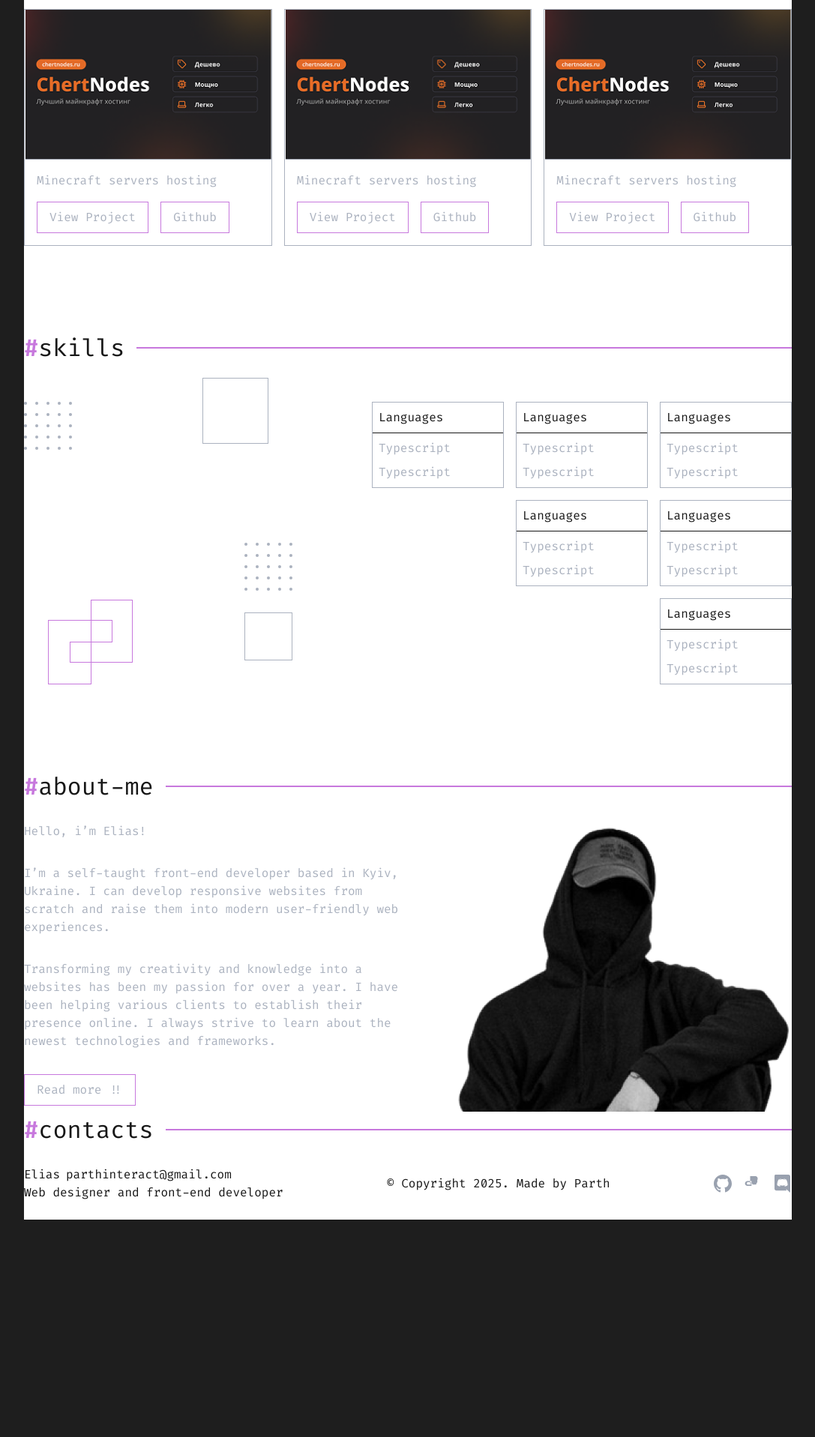
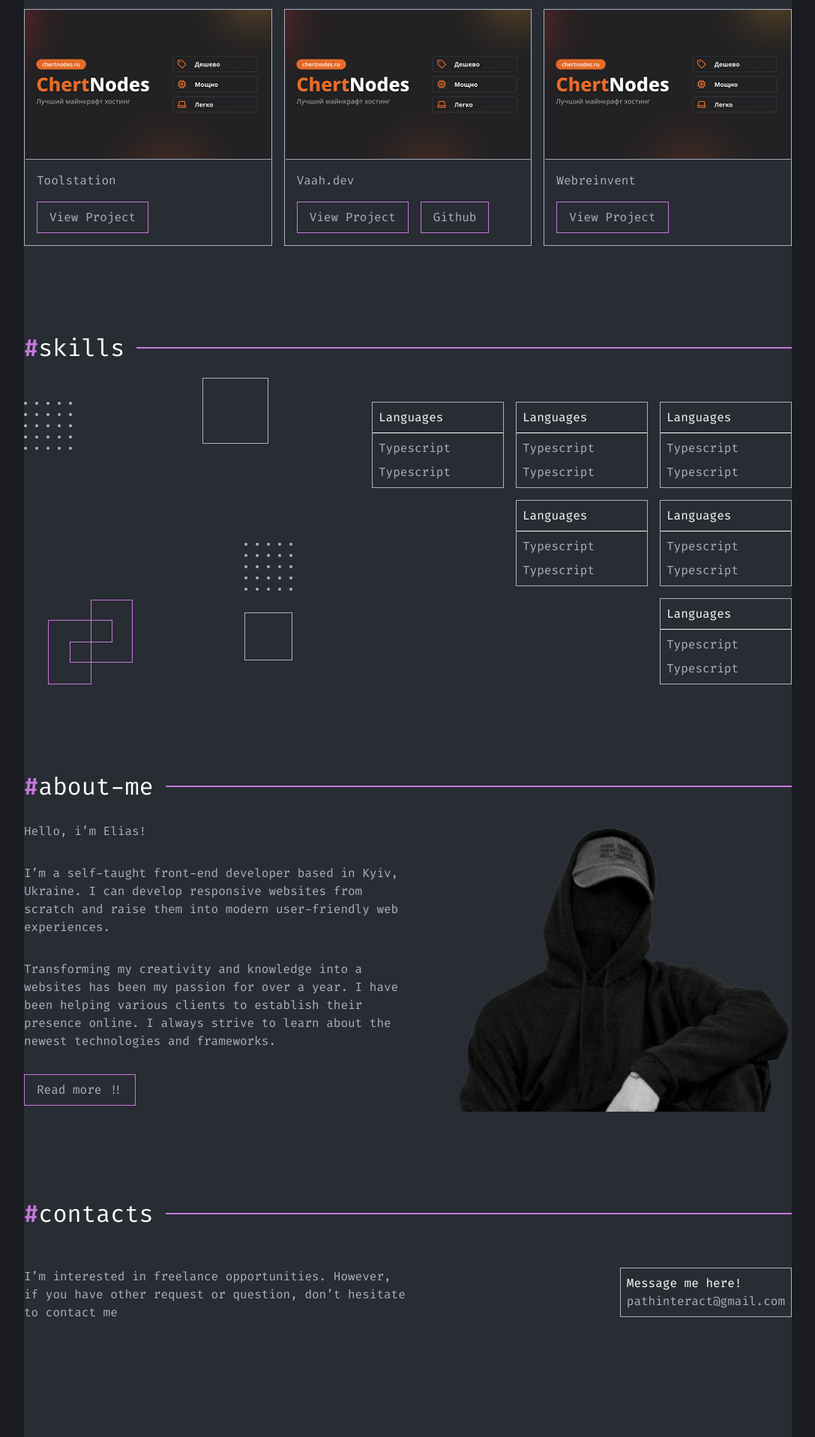
Before and after one commit to parth2880/parth-portfolio, a Next.js app: page / in a window 1280 px wide. Shown: the part 880-2797 px from the top of the page at 75% size, without its empty margins (96-1183 px from the left). Before the commit the page ends 2507 px from the top, so only its background shows below. Built offline with nearby package versions, Linux system fonts and the light colour scheme.

Commit message:
Updated: project links

```diff
--- a/src/app/components/Card.tsx
+++ b/src/app/components/Card.tsx
@@ -1,6 +1,7 @@
 import { twMerge } from "tailwind-merge";
 import Image from "next/image";
 import Button from "./Button";
+import Link from "next/link";
 
 type Props = {
   children?: React.ReactNode;
@@ -12,6 +13,8 @@ type Props = {
   bodyClass?: string;
   footerClass?: string;
   imgUrl?: string;
+  primaryLink?: string;
+  secondaryLink?: string;
 };
 
 const Card: React.FC<Props> = ({
@@ -24,6 +27,8 @@ const Card: React.FC<Props> = ({
   bodyClass,
   footerClass,
   imgUrl,
+  primaryLink,
+  secondaryLink,
 }) => {
   return (
     <div
@@ -45,7 +50,10 @@ const Card: React.FC<Props> = ({
             )}
           </div>
           <div
-            className={twMerge("flex flex-col gap-4 text-secondary p-4", bodyClass)}
+            className={twMerge(
+              "flex flex-col gap-4 text-secondary p-4",
+              bodyClass
+            )}
           >
             {body ?? <p>Default body content</p>}
           </div>
@@ -57,8 +65,22 @@ const Card: React.FC<Props> = ({
           >
             {footer ?? (
               <>
-                <Button>View Project</Button>
-                <Button>Github</Button>
+                {primaryLink && (
+                  <Link
+                    target="_blank"
+                    href={primaryLink || "https://toolstation.nl/"}
+                  >
+                    <Button>View Project</Button>
+                  </Link>
+                )}
+                {secondaryLink && (
+                  <Link
+                    target="_blank"
+                    href={secondaryLink || "https://github.com/parth-2880"}
+                  >
+                    <Button>Github</Button>
+                  </Link>
+                )}
               </>
             )}
           </div>
--- a/src/app/components/Header.tsx
+++ b/src/app/components/Header.tsx
@@ -1,5 +1,6 @@
 // components/Header.tsx
 'use client'; // Add this line to indicate this is a client component
+import Image from 'next/image';
 import Link from 'next/link';
 import { usePathname } from 'next/navigation'; // Use this instead of useRouter
 
@@ -22,6 +23,7 @@ const Header: React.FC = () => {
     <header className="w-full py-4">
       <div className="max-w-7xl mx-auto flex justify-between items-center">
         <div className="flex items-center space-x-2">
+          <Image src="/icons/site-logo.svg" alt="site logo" width={16} height={16} />
           <span className="font-semibold">Parth</span>
         </div>
 
--- a/src/app/globals.css
+++ b/src/app/globals.css
@@ -1,10 +1,17 @@
 @import "tailwindcss";
 
 :root {
-  --background: #ffffff;
-  --foreground: #171717;
+  --background: rgba(40, 44, 51);
+  --foreground: #ffffff;
   --secondary: #ABB2BF;
   --primary: #c778dd;
+}
+
+@media (prefers-color-scheme: dark) {
+  :root {
+    --background: rgba(40, 44, 51);
+    --foreground: #ffffff;
+  }
 }
 
 @theme inline {
@@ -14,15 +21,8 @@
   --color-primary: var(--primary);
 }
 
-@media (prefers-color-scheme: dark) {
-  :root {
-    --background: #282C33;
-    --foreground: #ffffff;
-  }
-}
-
 body {
-  background: #1e1e1e;
+  background: #1a1c21;
   color: var(--foreground);
   font-family: var(--font-fira-code), monospace;
 }
--- a/src/app/page.tsx
+++ b/src/app/page.tsx
@@ -3,6 +3,7 @@ import Hero from "./components/Hero";
 import Title from "./components/Title";
 import Card from "./components/Card";
 import Button from "./components/Button";
+import Link from "next/link";
 
 export default function Home() {
   return (
@@ -32,9 +33,13 @@ export default function Home() {
       </div>
       <Title className="mt-36 mb-12">projects</Title>
       <div className="grid grid-cols-3 gap-4 mb-28">
-        <Card body={<>Minecraft servers hosting </>} />
-        <Card body={<>Minecraft servers hosting </>} />
-        <Card body={<>Minecraft servers hosting </>} />
+        <Card body={<>Toolstation</>} primaryLink="https://toolstation.nl/" />
+        <Card
+          body={<>Vaah.dev</>}
+          primaryLink="https://vaah.dev/store/"
+          secondaryLink="https://github.com/parth-2880/vaah-store"
+        />
+        <Card body={<>Webreinvent</>} primaryLink="https://webreinvent.com/" />
       </div>
 
       <Title className="mb-12">skills</Title>
@@ -136,11 +141,28 @@ export default function Home() {
           <Button>Read more !!</Button>
         </div>
         <div>
-          <Image src="/images/parth-hero.png" alt="" width={457} height={386} className="ml-auto" />
+          <Image
+            src="/images/parth-hero.png"
+            alt=""
+            width={457}
+            height={386}
+            className="ml-auto"
+          />
         </div>
       </div>
 
-      <Title>contacts</Title>
+      <Title className="mt-28 mb-12">contacts</Title>
+      <div className="flex justify-between">
+        <p className="max-w-lg text-secondary">
+          I’m interested in freelance opportunities. However, if you have other
+          request or question, don’t hesitate to contact me
+        </p>
+
+        <div className="p-2 border border-secondary mb-40">
+          <p>Message me here!</p>
+          <p className="text-secondary">pathinteract@gmail.com</p>
+        </div>
+      </div>
     </>
   );
 }
```
